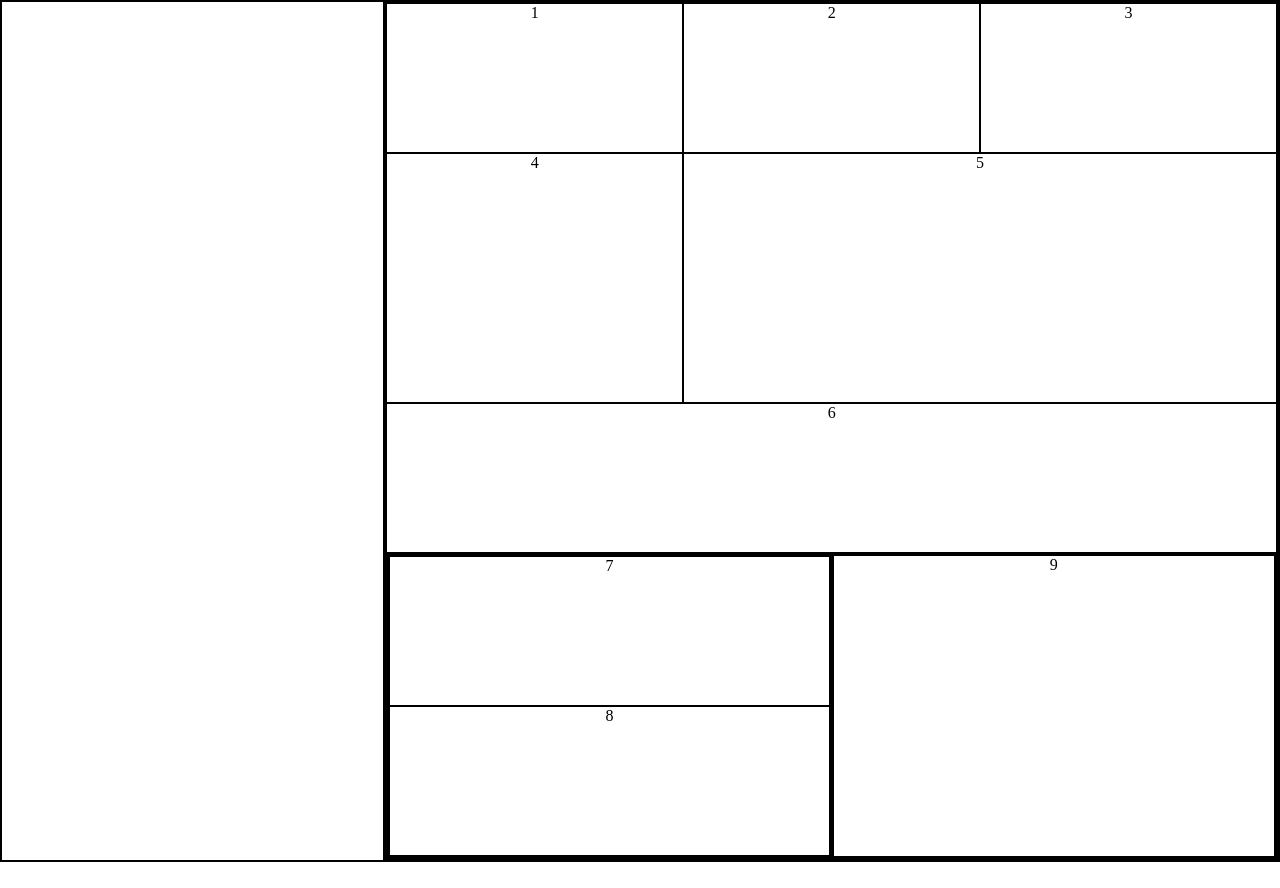
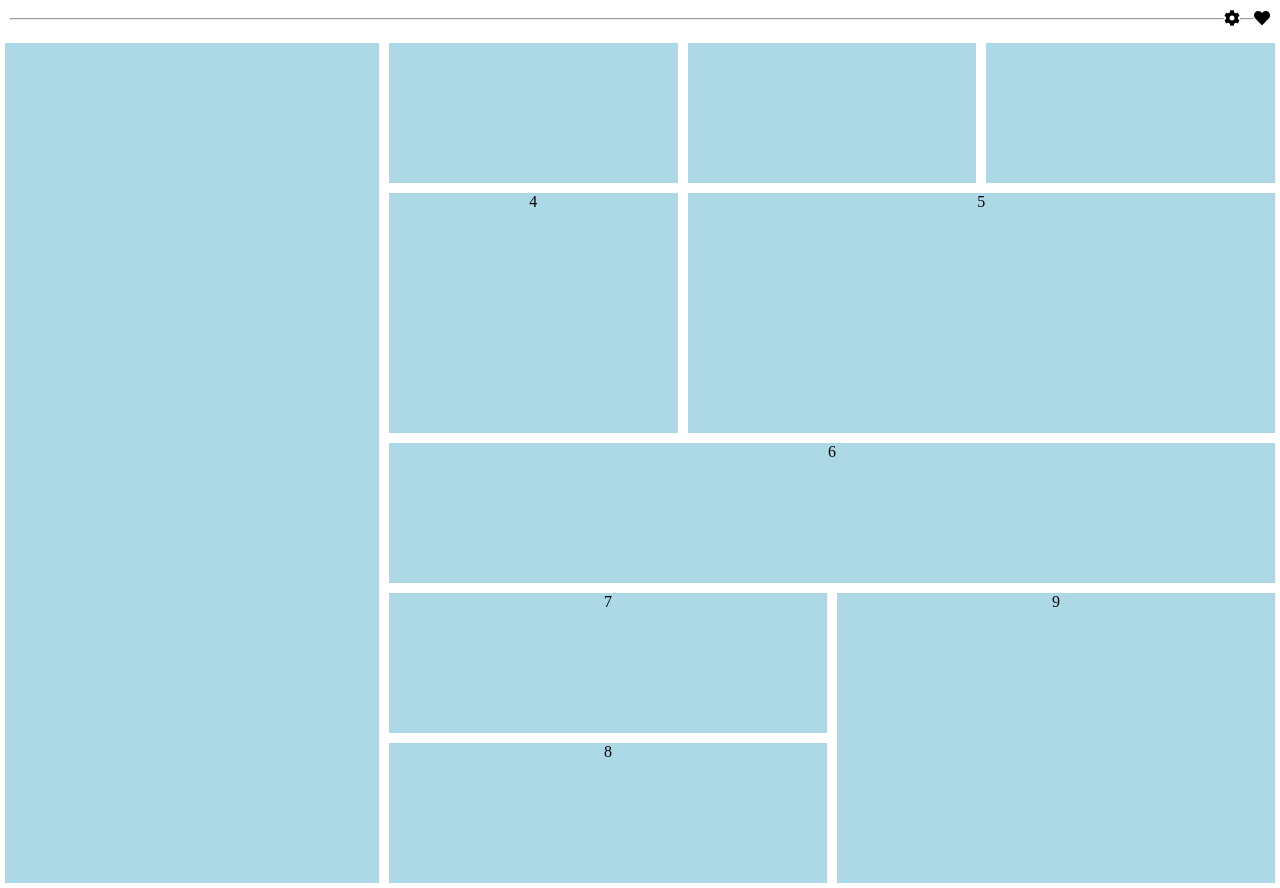
Before and after one commit to sshinkar/Frontend_Learning, a plain HTML site: page Assignments/Assignment4/index1.html in a window 1280 px wide. Before the commit the page ends 862 px from the top, so only its background shows below. Drawn offline with nearby package versions, Linux system fonts and the light colour scheme.

Commit message:
assignment 4 layout.

```diff
--- a/Assignments/Assignment4/css/main.css
+++ b/Assignments/Assignment4/css/main.css
@@ -4,24 +4,29 @@ html, body{
 .flex-container{
     display: flex;
     height: 100%;
-    /* width: 100%; */
-    /* margin: 10px; */
+    flex-wrap: wrap;
 }
 .main-container{
     width: 70%;
 }
 div {
-    border-style: solid;
-    border-width: 1px;
+    /* border-style: solid;
+    border-width: 1px; */
     box-sizing: border-box;
-}
-.left_side_section{
-    width: 30%;
 }
 .tile{
     height: 150px;
     text-align: center;
     width: 33.33%;
+    padding: 5px;
+    background: lightblue;
+    background-clip: content-box;
+}
+.left_side_section{
+    width: 30%;
+    padding: 5px;
+    background: lightblue;
+    background-clip: content-box;
 }
 .first-row{
     height: 30%;
@@ -61,3 +66,11 @@ div {
     width: 100%;
     height: 100%;
 }
+.events-tile{
+    height: 100%;
+}
+.header{
+    width: 100%;
+    padding: 10px;
+    display: flex;
+}
--- a/Assignments/Assignment4/index1.html
+++ b/Assignments/Assignment4/index1.html
@@ -5,10 +5,19 @@
 <meta name="viewport" content="width=device-width, initial-scale=1.0">
 <link rel="stylesheet" href="https://necolas.github.io/normalize.css/8.0.0/normalize.css">
 <link href="css/main.css" rel="stylesheet"/>
+<link rel="stylesheet" href="https://use.fontawesome.com/releases/v5.0.13/css/all.css" integrity="sha384-DNOHZ68U8hZfKXOrtjWvjxusGo9WQnrNx2sqG0tfsghAvtVlRW3tvkXWZh58N9jp" crossorigin="anonymous">
 </head>
 <body>
 
     <div class="flex-container">
+
+        <div class="header">
+            <hr class="line" style="flex-grow: 100;">
+            <i class="fas fa-cog"></i>
+            <hr class="line" style="flex-grow: 1;">
+            <i class="fas fa-heart"></i>
+        </div>
+
         <div class="left_side_section">
 
         </div>
@@ -18,9 +27,21 @@
             <div class="flex-row-holder">
 
 
-                <div class="tile">1</div>
-                <div class="tile">2</div>
-                <div class="tile">3</div>
+                <div class="tile">
+                    <div class="events-tile new-events">
+
+                    </div>
+                </div>
+                <div class="tile">
+                    <div class="events-tile upcomming-events">
+
+                    </div>
+                </div>
+                <div class="tile">
+                    <div class="events-tile previous-events">
+
+                    </div>
+                </div>
 
 
 
```
